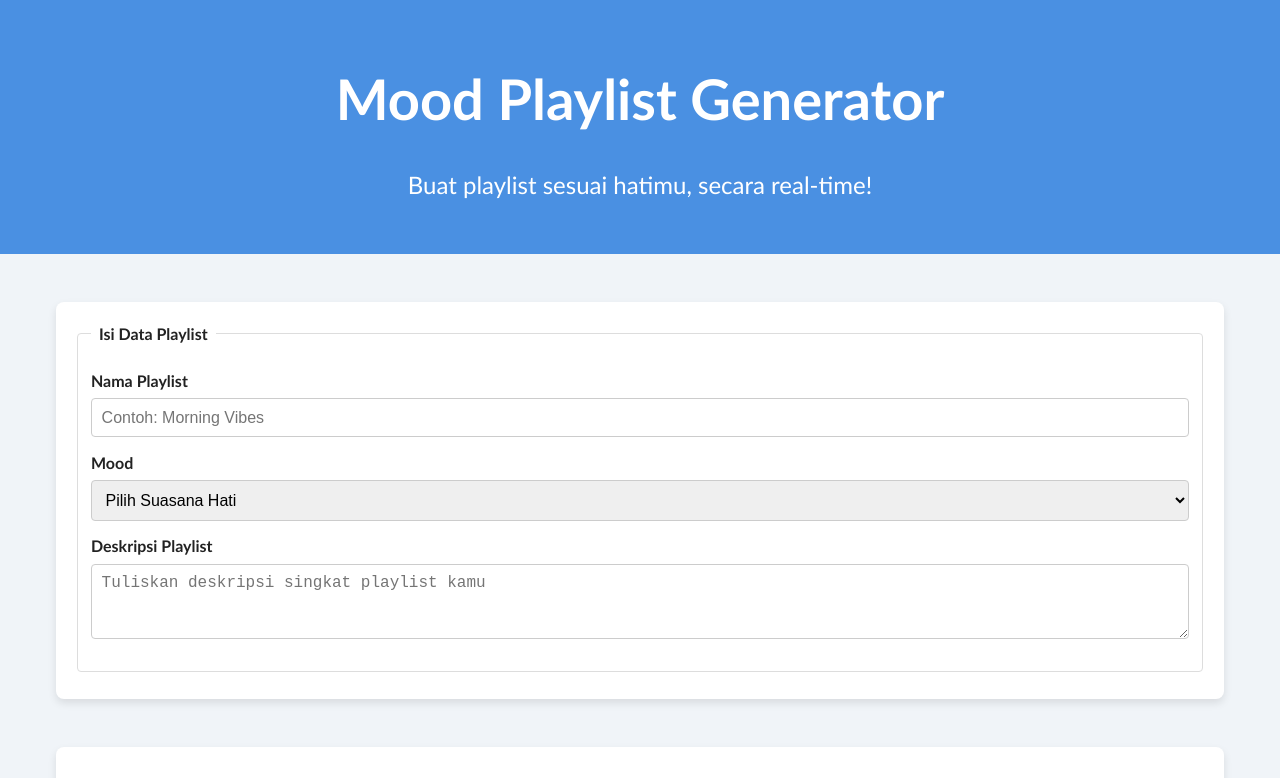
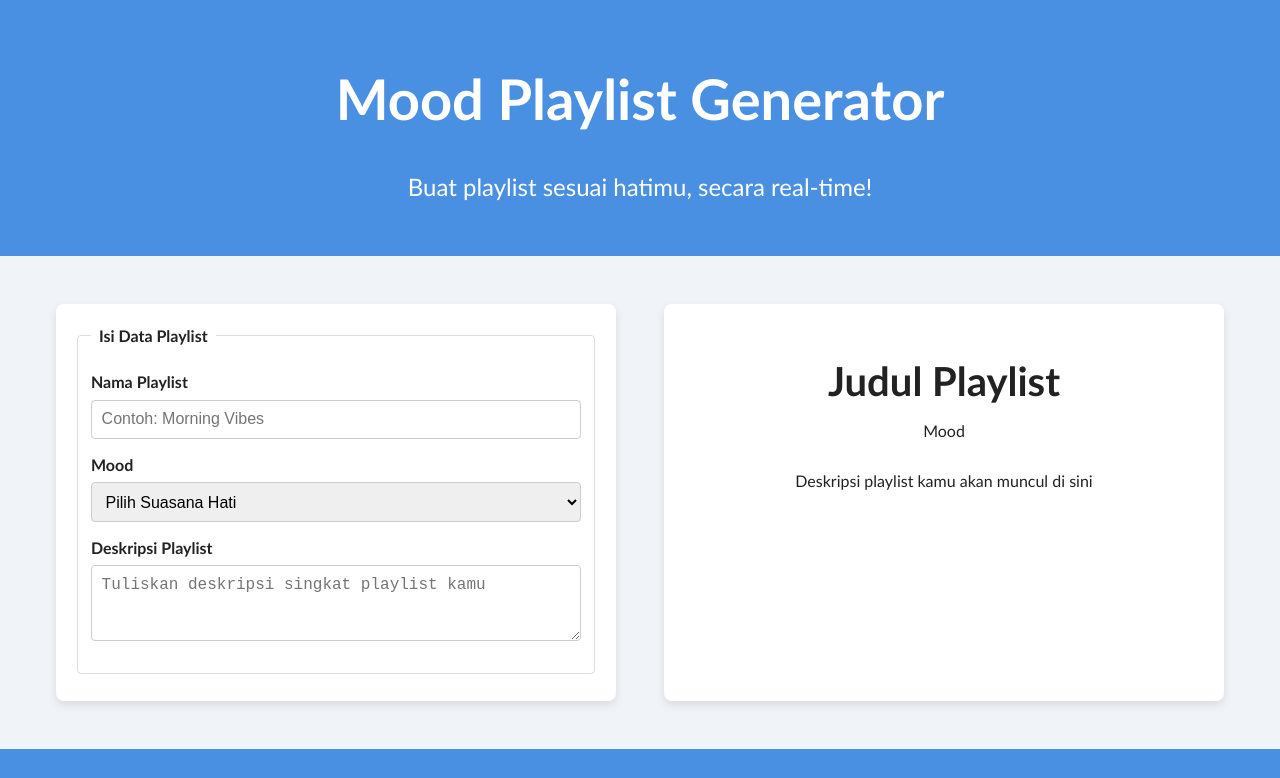
Before and after one commit to azzahra241/uts-dw-Az-ZahraPutri-4524210018, a plain HTML site: page index.html in a window 1280 px wide. Shown: the top 778 px of the page. Drawn offline with Linux system fonts and the light colour scheme.

Commit message:
Add CSS layout

```diff
--- a/style.css
+++ b/style.css
@@ -100,13 +100,9 @@ input[type="text"], select, textarea {
     font-size: 1rem;
 }
 
-@media (min-width: 600px) {
-    header h1 {
-        margin-bottom: 1.2rem;
-    }
-
-    header p {
-        margin-top: 1.2rem;
+@media (min-width: 800px) {
+    .main-container {
+    grid-template-columns: 1fr 1fr;
     }
 }
 
```
